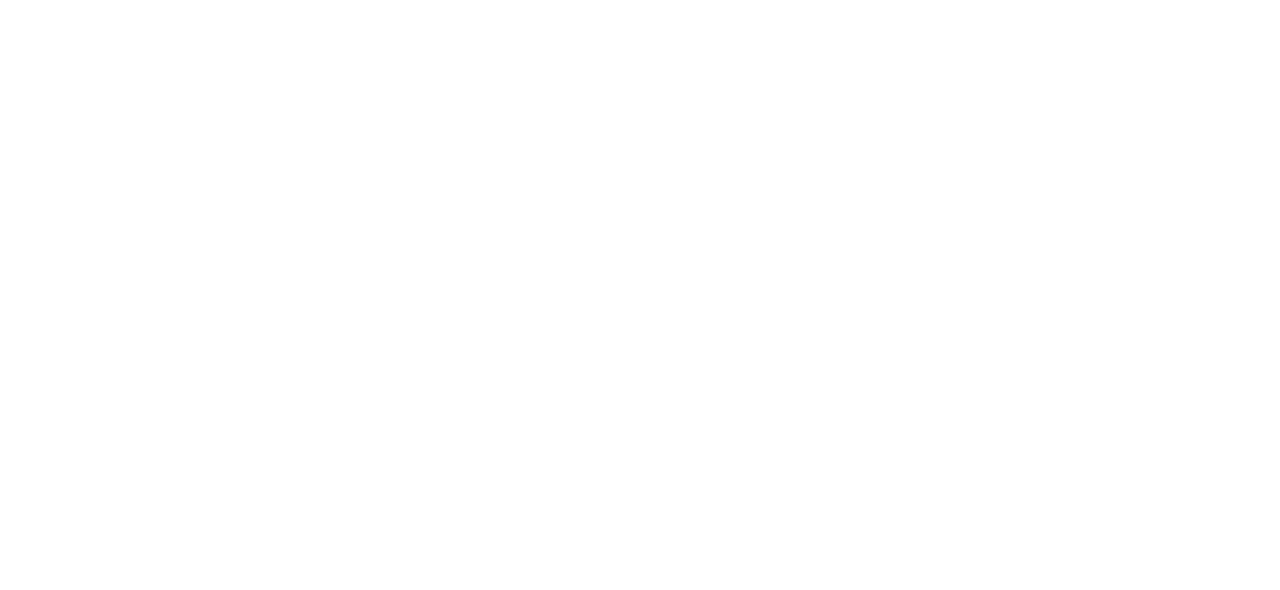
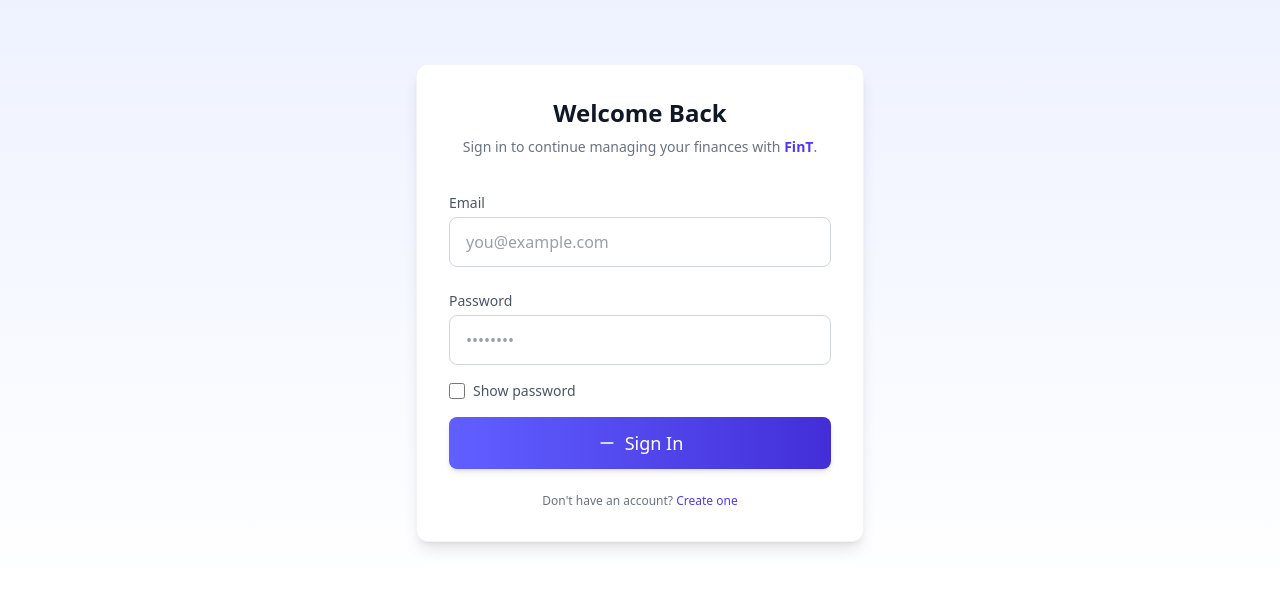
Before and after one commit to Lio3307/Finance-Tracker, a React (Vite) app: page /signIn in a window 1280 px wide. Before the commit this address had no page. Shown: the top 590 px of the page. Built offline with nearby package versions, Linux system fonts and the light colour scheme.

Commit message:
adding SignIn component

```diff
--- a/src/App.tsx
+++ b/src/App.tsx
@@ -1,6 +1,7 @@
 import { Route, Routes } from "react-router-dom"
 import Home from "./pages/Home"
 import SignUp from "./components/layouts/auth/SignUp"
+import SignIn from "./components/layouts/auth/SignIn"
 
 function App() {
 
@@ -9,6 +10,7 @@
       <Routes>
         <Route path="/" element={<Home/>}/>
         <Route path="/signUp" element={<SignUp/>}/>
+        <Route path="/signIn" element={<SignIn/>}/>
       </Routes>
     </>
   )
--- /dev/null
+++ b/src/components/layouts/auth/SignIn.tsx
@@ -0,0 +1,89 @@
+import { Link } from "react-router-dom";
+
+const SignIn = () => {
+  return (
+    <>
+      <section className="text-gray-600 body-font bg-gradient-to-b from-indigo-50 to-white">
+        <div className="container px-5 py-[4rem] mx-auto flex justify-center items-center">
+          <div className="w-full max-w-md bg-white rounded-xl shadow-lg p-8 border border-gray-100">
+            <h2 className="text-gray-900 text-2xl font-bold title-font mb-2 text-center">
+              Welcome Back
+            </h2>
+            <p className="text-sm text-gray-500 text-center mb-8">
+              Sign in to continue managing your finances with{" "}
+              <span className="font-semibold text-indigo-600">FinT</span>.
+            </p>
+
+            <div className="relative mb-5">
+              <label className="leading-7 text-sm text-gray-600">Email</label>
+              <input
+                type="email"
+                id="signin-email"
+                name="signin-email"
+                placeholder="you@example.com"
+                className="w-full bg-white rounded-lg border border-gray-300 focus:border-indigo-500 focus:ring-2 focus:ring-indigo-200 text-base outline-none text-gray-700 py-2 px-4 leading-8 transition-colors duration-200 ease-in-out"
+              />
+            </div>
+
+            <div className="relative mb-4">
+              <label className="leading-7 text-sm text-gray-600">
+                Password
+              </label>
+              <input
+                type="password"
+                id="signin-password"
+                name="signin-password"
+                placeholder="••••••••"
+                className="w-full bg-white rounded-lg border border-gray-300 focus:border-indigo-500 focus:ring-2 focus:ring-indigo-200 text-base outline-none text-gray-700 py-2 px-4 leading-8 transition-colors duration-200 ease-in-out"
+              />
+            </div>
+
+            <div className="flex items-center gap-2 mb-4">
+              <input
+                type="checkbox"
+                id="show-password"
+                className="w-4 h-4 text-indigo-600 border-gray-300 rounded focus:ring-indigo-500"
+              />
+              <label
+                htmlFor="show-password"
+                className="text-sm text-gray-600 cursor-pointer"
+              >
+                Show password
+              </label>
+            </div>
+
+            <button className="mt-[0.4rem] w-full flex items-center justify-center gap-2 text-white bg-gradient-to-r from-indigo-500 to-indigo-700 border-0 py-3 px-8 focus:outline-none hover:from-indigo-600 hover:to-indigo-800 rounded-lg text-lg shadow-md transition-all">
+              <svg
+                xmlns="http://www.w3.org/2000/svg"
+                className="h-5 w-5"
+                fill="none"
+                viewBox="0 0 24 24"
+                stroke="currentColor"
+                strokeWidth={2}
+              >
+                <path
+                  strokeLinecap="round"
+                  strokeLinejoin="round"
+                  d="M5 12h14"
+                />
+              </svg>
+              Sign In
+            </button>
+
+            <p className="text-xs text-gray-500 mt-6 text-center">
+              Don't have an account?{" "}
+              <Link
+                to={"/signUp"}
+                className="font-medium text-indigo-600 hover:text-indigo-800 transition-colors duration-200"
+              >
+                Create one
+              </Link>
+            </p>
+          </div>
+        </div>
+      </section>
+    </>
+  );
+};
+
+export default SignIn;
```
